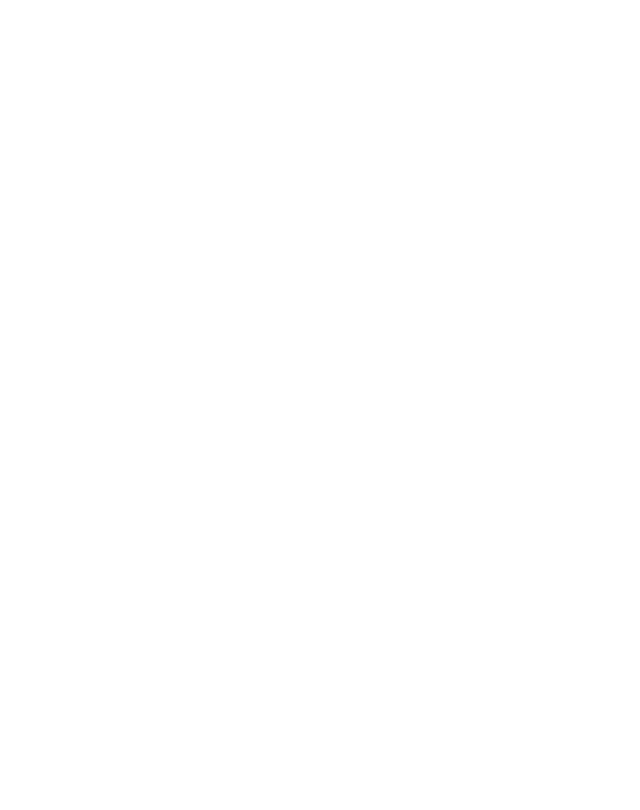
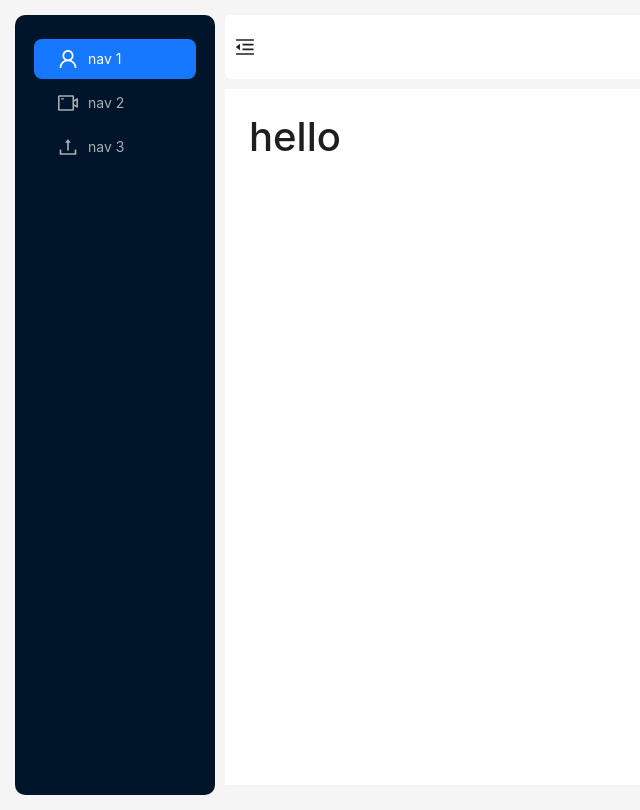
Before and after one commit to AshenPI/vaultify, a React (Create React App) app in the folder client/: page /home in a window 1280 px wide. Shown: the whole page, without its empty margins (0-640 px from the left). Built offline with nearby package versions, Linux system fonts and the light colour scheme.

Commit message:
layout design

```diff
--- a/client/public/index.html
+++ b/client/public/index.html
@@ -9,7 +9,10 @@
       name="description"
       content="Web site created using create-react-app"
     />
-    <link rel="apple-touch-icon" href="%PUBLIC_URL%/logo192.png" />
+    <!-- CSS only -->
+<link href="https://cdn.jsdelivr.net/npm/bootstrap@5.2.3/dist/css/bootstrap.min.css" rel="stylesheet" integrity="sha384-rbsA2VBKQhggwzxH7pPCaAqO46MgnOM80zW1RWuH61DGLwZJEdK2Kadq2F9CUG65" crossorigin="anonymous">
+<script src="https://cdn.jsdelivr.net/gh/xcash/bootstrap-autocomplete@v2.3.7/dist/latest/bootstrap-autocomplete.min.js"></script>
+<link rel="apple-touch-icon" href="%PUBLIC_URL%/logo192.png" />
     <!--
       manifest.json provides metadata used when your web app is installed on a
       user's mobile device or desktop. See https://developers.google.com/web/fundamentals/web-app-manifest/
@@ -24,7 +27,7 @@
       work correctly both with client-side routing and a non-root public URL.
       Learn how to configure a non-root public URL by running `npm run build`.
     -->
-    <title>React App</title>
+    <title>Vaultify</title>
   </head>
   <body>
     <noscript>You need to enable JavaScript to run this app.</noscript>
--- a/client/src/App.css
+++ /dev/null
@@ -1,38 +0,0 @@
-.App {
-  text-align: center;
-}
-
-.App-logo {
-  height: 40vmin;
-  pointer-events: none;
-}
-
-@media (prefers-reduced-motion: no-preference) {
-  .App-logo {
-    animation: App-logo-spin infinite 20s linear;
-  }
-}
-
-.App-header {
-  background-color: #282c34;
-  min-height: 100vh;
-  display: flex;
-  flex-direction: column;
-  align-items: center;
-  justify-content: center;
-  font-size: calc(10px + 2vmin);
-  color: white;
-}
-
-.App-link {
-  color: #61dafb;
-}
-
-@keyframes App-logo-spin {
-  from {
-    transform: rotate(0deg);
-  }
-  to {
-    transform: rotate(360deg);
-  }
-}
--- a/client/src/App.js
+++ b/client/src/App.js
@@ -1,10 +1,16 @@
-
-import './App.css';
+import {BrowserRouter , Routes , Route} from "react-router-dom";
+import Homepage from './pages/Homepage';
+import Items from './pages/Items';
 
 function App() {
   return (
     <div className="App">
-
+    <BrowserRouter>
+      <Routes>
+        <Route path='/home' element={ <Homepage />}/>
+        <Route path='/items' element={<Items />} />
+      </Routes>
+    </BrowserRouter>
     </div>
   );
 }
--- /dev/null
+++ b/client/src/components/DefLayout.jsx
@@ -0,0 +1,70 @@
+import React, { useState } from 'react';
+import "../resources/layout.css";
+import {
+  MenuFoldOutlined,
+  MenuUnfoldOutlined,
+  UploadOutlined,
+  UserOutlined,
+  VideoCameraOutlined,
+} from '@ant-design/icons';
+import { Layout, Menu, theme } from 'antd';
+const { Header, Sider, Content } = Layout;
+const DefLayout = () => {
+  const [collapsed, setCollapsed] = useState(false);
+  const {
+    token: { colorBgContainer },
+  } = theme.useToken();
+  return (
+    <Layout>
+      <Sider trigger={null} collapsible collapsed={collapsed}>
+        <div className="logo" />
+        <Menu
+          theme="dark"
+          mode="inline"
+          defaultSelectedKeys={['1']}
+          items={[
+            {
+              key: '1',
+              icon: <UserOutlined />,
+              label: 'nav 1',
+            },
+            {
+              key: '2',
+              icon: <VideoCameraOutlined />,
+              label: 'nav 2',
+            },
+            {
+              key: '3',
+              icon: <UploadOutlined />,
+              label: 'nav 3',
+            },
+          ]}
+        />
+      </Sider>
+      <Layout className="site-layout">
+        <Header
+          style={{
+            padding: 10,
+            background: colorBgContainer,
+          }}
+        >
+          {React.createElement(collapsed ? MenuUnfoldOutlined : MenuFoldOutlined, {
+            className: 'trigger',
+            onClick: () => setCollapsed(!collapsed),
+          })}
+        </Header>
+        <Content
+          style={{
+            margin: '10px',
+            padding: 24,
+            minHeight: 280,
+            background: colorBgContainer,
+          }}
+        >
+          <h1>hello </h1>
+        </Content>
+      </Layout>
+    </Layout>
+  );
+};
+export default DefLayout;
--- /dev/null
+++ b/client/src/pages/Homepage.js
@@ -0,0 +1,9 @@
+import React from 'react'
+import DefLayout from '../components/DefLayout'
+
+export default function Homepage() {
+  return (
+
+    <DefLayout />
+  )
+}
--- /dev/null
+++ b/client/src/pages/Items.jsx
@@ -0,0 +1,7 @@
+import React from 'react'
+
+export default function Items() {
+  return (
+    <div className='m-5'>items</div>
+  )
+}
--- /dev/null
+++ b/client/src/resources/layout.css
@@ -0,0 +1,48 @@
+.ant-layout-has-sider{
+    padding: 15px !important;
+
+}
+.ant-layout-sider-children{
+    height: 95vh !important;
+    padding: 15px;
+    margin-top: 20px !important;
+
+}
+.ant-layout-sider{
+    border-radius: 10px !important;
+}
+
+.anticon svg{
+
+    height: 20px;
+    width: 20px;
+    font-size: 20px;
+}
+
+#component-layout-demo-custom-trigger .logo{
+    height: 32px;
+    margin: 16px;
+    background-color: rgba(255, 255, 255, 0.3);
+}
+#component-layout-demo-custom-trigger .trigger{
+    padding: 0 24px;
+    font-size: 18px;
+    line-height: 64px;
+    cursor: pointer;
+    transition: color 0.3;
+
+}
+#component-layout-demo-custom-trigger .trigger:hover{
+    color: #1890ff;
+}
+.site-layout .site-layout-background{
+    background: #fff;
+    box-shadow: 0 0 3px #ccc;
+    border-radius: 5px;
+}
+.ant-layout-header{
+    margin: 0px 10px !important ;
+    display: flex;
+    align-items: center;
+    border-radius: 5px;
+}
```
Also changed, not shown: client/images/vaultlogo.png (added).
